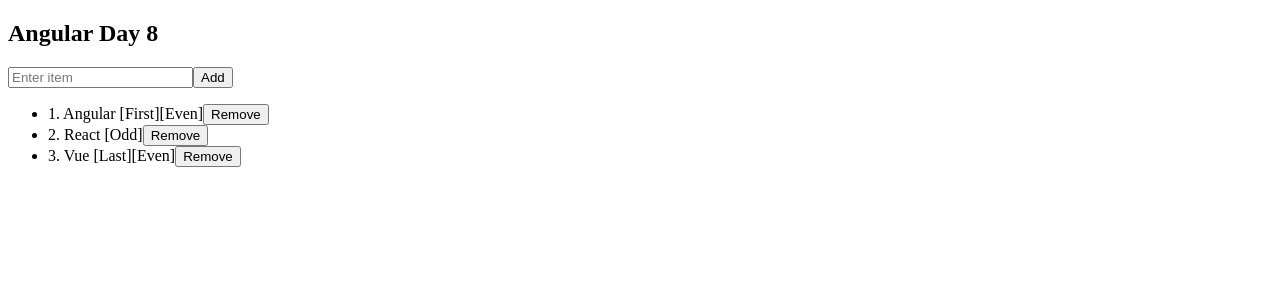
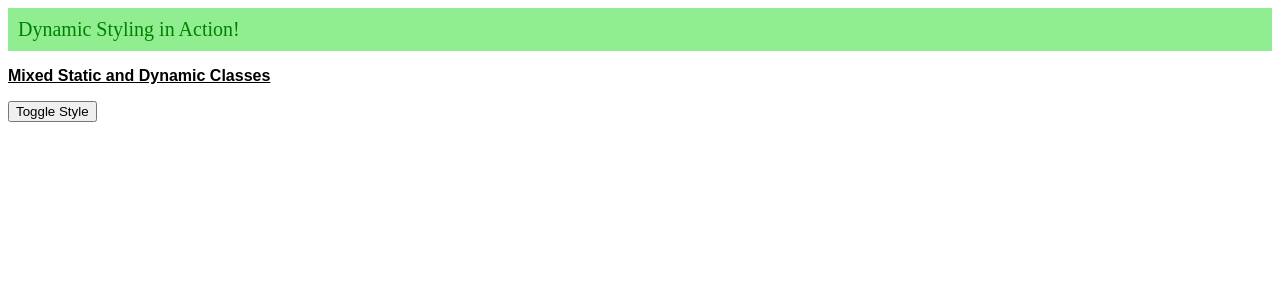
Before and after one commit to mrunalisd/Angular-In-30-Days, an Angular app: page / in a window 1280 px wide. Shown: the top 300 px of the page. Built offline with nearby package versions, Linux system fonts and the light colour scheme.

Commit message:
dynamic styling in angular

```diff
--- a/src/app/app.component.html
+++ b/src/app/app.component.html
@@ -1,11 +1,12 @@
 <!--
 <app-event></app-event>
-
 
 <app-writablesignals></app-writablesignals>
 <br>
 <app-computedsignals></app-computedsignals>
 
 <app-effect-angular></app-effect-angular>
+
+<app-two-way-binding></app-two-way-binding>
 -->
-<app-two-way-binding></app-two-way-binding>
+<app-dynamic-styling></app-dynamic-styling>
--- a/src/app/app.component.ts
+++ b/src/app/app.component.ts
@@ -8,10 +8,11 @@
 import { Computedsignals } from "./computedsignals/computedsignals";
 import { EffectAngular } from "./effect-angular/effect-angular";
 import { TwoWayBinding } from "./two-way-binding/two-way-binding";
+import { DynamicStyling } from "./dynamic-styling/dynamic-styling";
 
 @Component({
   selector: 'app-root',
-  imports: [RouterOutlet, Writablesignals, Computedsignals, EffectAngular, TwoWayBinding],
+  imports: [RouterOutlet, Writablesignals, Computedsignals, EffectAngular, TwoWayBinding, DynamicStyling],
   templateUrl: './app.component.html',
   styleUrl: './app.component.css',
   standalone: true
--- /dev/null
+++ b/src/app/dynamic-styling/dynamic-styling.css
@@ -0,0 +1,7 @@
+
+.active-box { background-color: lightgreen; padding: 10px; }
+.error-box { border: 2px solid red; }
+.base-text { font-family: Arial; }
+.highlight { text-decoration: underline; }
+.bold { font-weight: bold; }
+.italic { font-style: italic; }
--- /dev/null
+++ b/src/app/dynamic-styling/dynamic-styling.html
@@ -0,0 +1,19 @@
+<!-- dynamic-styling.component.html -->
+<div
+  [ngClass]="{
+    'active-box': isActive,
+    'error-box': isError
+  }"
+  [ngStyle]="{
+    'font-size.px': fontSize,
+    'color': isError ? 'red' : 'green'
+  }">
+  Dynamic Styling in Action!
+</div>
+
+<!-- Static + dynamic classes together -->
+<p class="base-text" [ngClass]="['highlight', isActive ? 'bold' : 'italic']">
+  Mixed Static and Dynamic Classes
+</p>
+
+<button (click)="toggleState()">Toggle Style</button>
--- /dev/null
+++ b/src/app/dynamic-styling/dynamic-styling.ts
@@ -0,0 +1,20 @@
+import { Component } from '@angular/core';
+import { CommonModule } from '@angular/common';
+
+@Component({
+  selector: 'app-dynamic-styling',
+  imports: [CommonModule],
+  templateUrl: './dynamic-styling.html',
+  styleUrl: './dynamic-styling.css'
+})
+export class DynamicStyling {
+   isActive = true;
+  isError = false;
+  fontSize = 20;
+
+  toggleState() {
+    this.isActive = !this.isActive;
+    this.isError = !this.isError;
+    this.fontSize = this.fontSize === 20 ? 28 : 20;
+  }
+}
```
Also changed, not shown: 1 other file (tests, documents, lock files or other folders).
